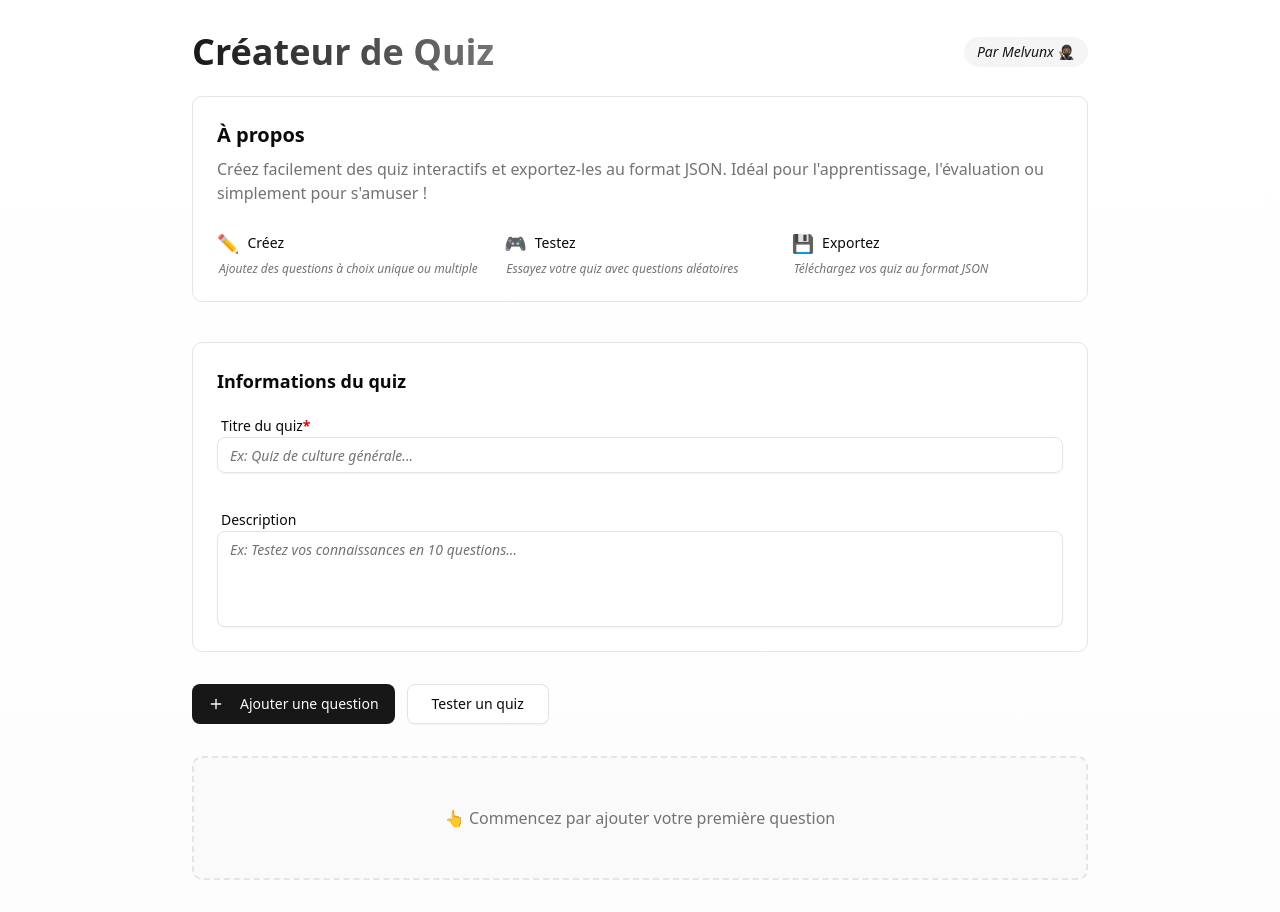
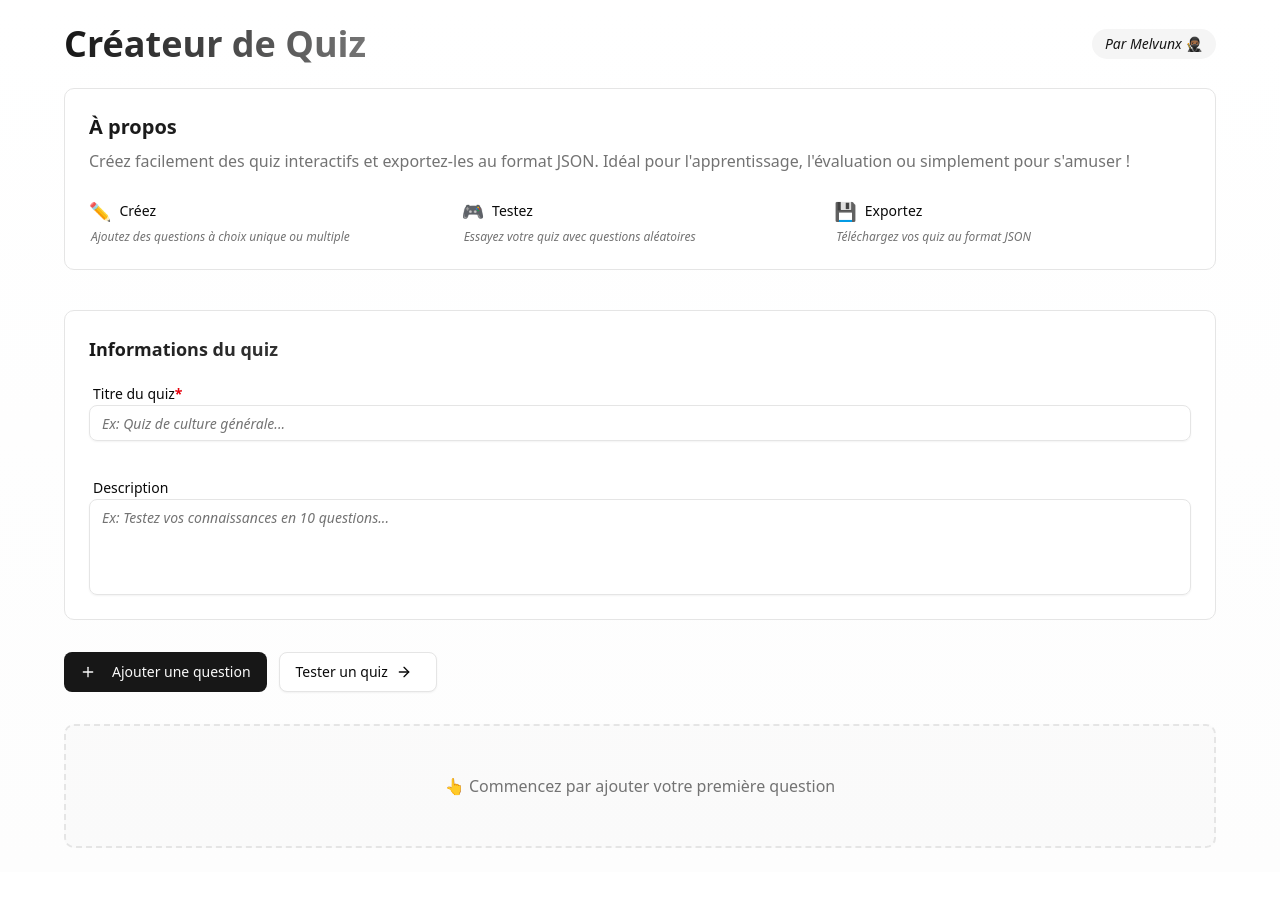
Before and after one commit to Melvunx/revision_creator_quiz, a React (Vite) app: page / in a window 1280 px wide. After the commit the page ends 872 px from the top, so only its background shows below. Built offline with nearby package versions, Linux system fonts and the light colour scheme.

Commit message:
Add protection to quiz

```diff
--- a/src/components/NavBar.tsx
+++ /dev/null
@@ -1,3 +0,0 @@
-export function NavBar() {
-  return <nav></nav>;
-}
--- a/src/components/ui/button.tsx
+++ b/src/components/ui/button.tsx
@@ -1,11 +1,11 @@
-import * as React from "react"
-import { cva, type VariantProps } from "class-variance-authority"
-import { Slot } from "radix-ui"
+import { cva, type VariantProps } from "class-variance-authority";
+import { Slot } from "radix-ui";
+import * as React from "react";
 
-import { cn } from "@/lib/utils"
+import { cn } from "@/lib/utils";
 
 const buttonVariants = cva(
-  "inline-flex items-center justify-center gap-2 whitespace-nowrap rounded-md text-sm font-medium transition-all disabled:pointer-events-none disabled:opacity-50 [&_svg]:pointer-events-none [&_svg:not([class*='size-'])]:size-4 shrink-0 [&_svg]:shrink-0 outline-none focus-visible:border-ring focus-visible:ring-ring/50 focus-visible:ring-[3px] aria-invalid:ring-destructive/20 dark:aria-invalid:ring-destructive/40 aria-invalid:border-destructive",
+  "inline-flex items-center cursor-pointer justify-center gap-2 whitespace-nowrap rounded-md text-sm font-medium transition-all disabled:pointer-events-none disabled:opacity-50 [&_svg]:pointer-events-none [&_svg:not([class*='size-'])]:size-4 shrink-0 [&_svg]:shrink-0 outline-none focus-visible:border-ring focus-visible:ring-ring/50 focus-visible:ring-[3px] aria-invalid:ring-destructive/20 dark:aria-invalid:ring-destructive/40 aria-invalid:border-destructive",
   {
     variants: {
       variant: {
@@ -35,8 +35,8 @@ const buttonVariants = cva(
       variant: "default",
       size: "default",
     },
-  }
-)
+  },
+);
 
 function Button({
   className,
@@ -46,9 +46,9 @@ function Button({
   ...props
 }: React.ComponentProps<"button"> &
   VariantProps<typeof buttonVariants> & {
-    asChild?: boolean
+    asChild?: boolean;
   }) {
-  const Comp = asChild ? Slot.Root : "button"
+  const Comp = asChild ? Slot.Root : "button";
 
   return (
     <Comp
@@ -58,7 +58,7 @@ function Button({
       className={cn(buttonVariants({ variant, size, className }))}
       {...props}
     />
-  )
+  );
 }
 
-export { Button, buttonVariants }
+export { Button, buttonVariants };
--- a/src/hooks/useQuiz.ts
+++ b/src/hooks/useQuiz.ts
@@ -132,16 +132,22 @@ export const useQuiz = () => {
     }));
   };
 
-  const exportQuiz = () => {
+  const storeQuiz = () => {
+    localStorage.clear();
+
     const cleanQuiz: ExportQuiz = {
       title: quiz.title,
       description: quiz.description,
       // eslint-disable-next-line @typescript-eslint/no-unused-vars
       questions: quiz.questions.map(({ id, ...question }) => question),
     };
+    localStorage.setItem("currentQuiz", JSON.stringify(cleanQuiz));
 
-    // Sauvegarder dans localStorage pour test rapide
-    localStorage.setItem("currentQuiz", JSON.stringify(cleanQuiz));
+    return cleanQuiz;
+  };
+
+  const exportQuiz = () => {
+    const cleanQuiz = storeQuiz();
 
     // Export JSON
     const dataStr = JSON.stringify(cleanQuiz, null, 2);
@@ -154,17 +160,7 @@ export const useQuiz = () => {
     URL.revokeObjectURL(url);
   };
 
-  const storeQuiz = (quiz: Quiz) => {
-    localStorage.clear();
 
-    const cleanQuiz = {
-      title: quiz.title,
-      description: quiz.description,
-      // eslint-disable-next-line @typescript-eslint/no-unused-vars
-      questions: quiz.questions.map(({ id, ...question }) => question),
-    };
-    localStorage.setItem("currentQuiz", JSON.stringify(cleanQuiz));
-  };
 
   return {
     quiz,
--- a/src/index.css
+++ b/src/index.css
@@ -7,7 +7,7 @@
   font-family: system-ui, Avenir, Helvetica, Arial, sans-serif;
   line-height: 1.5;
   font-weight: 400;
-  height: 100vh;
+
 
   color-scheme: light dark;
   color: rgba(255, 255, 255, 0.87);
@@ -52,7 +52,6 @@
 }
 
 #root {
-  max-width: 1280px;
   margin: 0;
   padding: 0;
 }
--- a/src/main.tsx
+++ b/src/main.tsx
@@ -1,12 +1,10 @@
 import { StrictMode } from "react";
 import { createRoot } from "react-dom/client";
 import App from "./App.tsx";
-import { NavBar } from "./components/NavBar";
 import "./index.css";
 
 createRoot(document.getElementById("root")!).render(
   <StrictMode>
-    <NavBar />
     <App />
   </StrictMode>,
 );
--- a/src/pages/Home.tsx
+++ b/src/pages/Home.tsx
@@ -6,7 +6,7 @@ import { Input } from "@/components/ui/input";
 import { Label } from "@/components/ui/label";
 import { Textarea } from "@/components/ui/textarea";
 import { useQuiz } from "@/hooks/useQuiz";
-import { Download, Play, Plus } from "lucide-react";
+import { ArrowRight, Download, Play, Plus } from "lucide-react";
 import { useNavigate } from "react-router-dom";
 
 export default function Home() {
@@ -22,18 +22,63 @@ export default function Home() {
     deleteAnswer,
     toggleCorrectAnswer,
     changeQuestionType,
+    storeQuiz,
     exportQuiz,
-    storeQuiz,
   } = useQuiz();
 
   const handleTestQuiz = () => {
-    if (quiz.title && quiz.questions.length > 0) storeQuiz(quiz);
+    if (quiz.title && quiz.questions.length > 0) storeQuiz();
     navigate("/quiz");
+  };
+
+  const isQuizValid = () => {
+    // Vérifier le titre du quiz
+    if (!quiz.title || quiz.title.trim() === "") {
+      return false;
+    }
+
+    // Vérifier qu'il y a au moins une question
+    if (quiz.questions.length === 0) {
+      return false;
+    }
+
+    // Vérifier chaque question
+    for (const question of quiz.questions) {
+      // Vérifier le titre de la question
+      if (!question.title || question.title.trim() === "") {
+        return false;
+      }
+
+      // Vérifier que toutes les réponses sont remplies
+      for (const answer of question.answers) {
+        if (!answer || answer.trim() === "") {
+          return false;
+        }
+      }
+
+      // Vérifier qu'au moins une réponse correcte est sélectionnée
+      if (question.type === "unique") {
+        // Pour les questions à choix unique
+        if (!question.correct_answers || question.correct_answers === "") {
+          return false;
+        }
+      } else {
+        // Pour les questions à choix multiple
+        if (
+          !Array.isArray(question.correct_answers) ||
+          question.correct_answers.length === 0
+        ) {
+          return false;
+        }
+      }
+    }
+
+    return true;
   };
 
   return (
     <div className="min-h-screen bg-linear-to-b from-background to-muted/20">
-      <div className="container mx-auto py-8 max-w-4xl">
+      <div className="container mx-auto py-6 max-w-6xl">
         {/* Header avec badge */}
         <div className="mb-10">
           <div className="flex items-center justify-between mb-6">
@@ -48,7 +93,9 @@ export default function Home() {
           {/* Présentation du projet */}
           <div className="bg-card border rounded-lg p-6 space-y-4">
             <div>
-              <h2 className="text-xl font-semibold mb-2">À propos</h2>
+              <h2 className="text-xl font-semibold mb-2 bg-linear-to-r from-primary to-primary/60 bg-clip-text text-transparent">
+                À propos
+              </h2>
               <p className="text-muted-foreground">
                 Créez facilement des quiz interactifs et exportez-les au format
                 JSON. Idéal pour l'apprentissage, l'évaluation ou simplement
@@ -91,7 +138,9 @@ export default function Home() {
         {/* Formulaire de création */}
         <div className="space-y-8">
           <div className="bg-card border rounded-lg p-6">
-            <h3 className="text-lg font-semibold mb-6">Informations du quiz</h3>
+            <h3 className="text-lg font-semibold mb-6 bg-linear-to-r from-primary to-primary/30 bg-clip-text text-transparent">
+              Informations du quiz
+            </h3>
             <div className="space-y-10">
               <div className="flex flex-col gap-1">
                 <Label className="ml-1" htmlFor="title">
@@ -126,6 +175,22 @@ export default function Home() {
               </div>
             </div>
           </div>
+
+          {/* Message d'avertissement */}
+          {quiz.questions.length > 0 && !isQuizValid() && (
+            <div className="bg-yellow-500/10 border border-yellow-500/20 rounded-lg p-4">
+              <p className="text-sm text-yellow-600 dark:text-yellow-500">
+                ⚠️ Complétez tous les champs avant de tester ou exporter le quiz
+                :
+              </p>
+              <ul className="text-xs text-yellow-600/80 dark:text-yellow-500/80 mt-2 ml-4 list-disc">
+                <li>Titre du quiz</li>
+                <li>Titre de chaque question</li>
+                <li>Toutes les réponses</li>
+                <li>Au moins une réponse correcte par question</li>
+              </ul>
+            </div>
+          )}
 
           {/* Questions */}
           {quiz.questions.length > 0 && (
@@ -162,6 +227,7 @@ export default function Home() {
             {quiz.questions.length === 0 && (
               <Button variant="outline" size="lg" onClick={handleTestQuiz}>
                 Tester un quiz
+                <ArrowRight className="h-4 w-4 mr-2" />
               </Button>
             )}
 
@@ -171,7 +237,7 @@ export default function Home() {
                   onClick={handleTestQuiz}
                   variant="outline"
                   size="lg"
-                  disabled={!quiz.title}
+                  disabled={!isQuizValid()}
                 >
                   <Play className="h-4 w-4 mr-2" />
                   Tester le quiz
@@ -181,7 +247,7 @@ export default function Home() {
                   onClick={exportQuiz}
                   variant="secondary"
                   size="lg"
-                  disabled={!quiz.title}
+                  disabled={!isQuizValid()}
                 >
                   <Download className="h-4 w-4 mr-2" />
                   Exporter JSON
```
